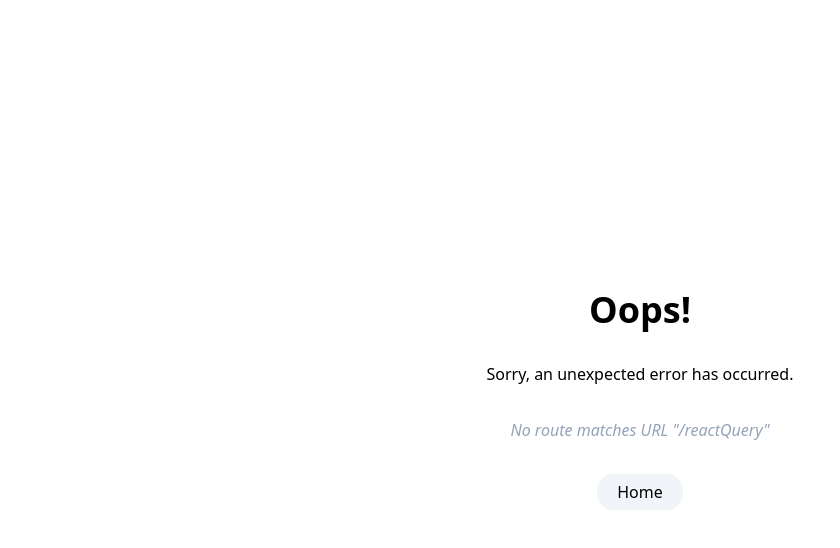
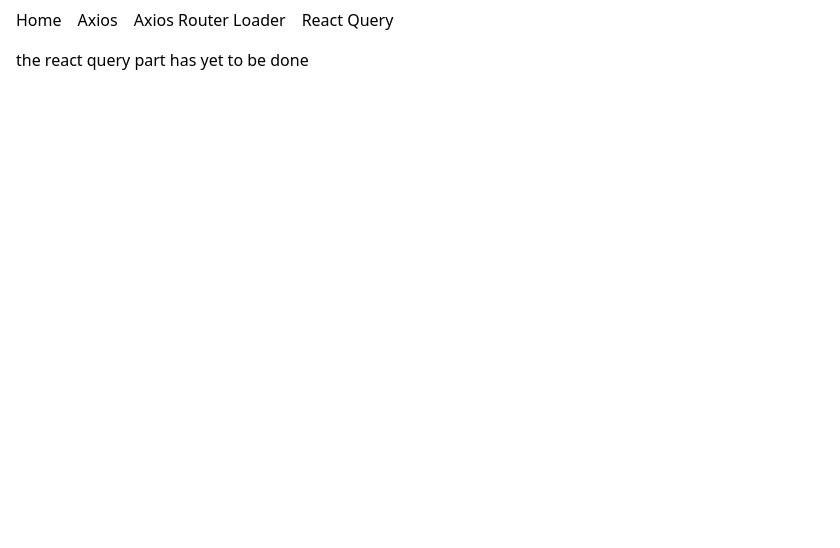
Before and after one commit to mturich/react-query, a React (Vite) app: page /reactQuery in a window 1280 px wide. Shown: the top 548 px of the page, without its empty margins (0-840 px from the left). Built offline with nearby package versions, Linux system fonts and the light colour scheme.

Commit message:
added router Loader and React Query to nav

```diff
--- a/src/App.tsx
+++ b/src/App.tsx
@@ -12,10 +12,12 @@ function App() {
       <div className="inline ">
         <ul className="flex gap-4 m-2 ml-4">
           <li className="hover:underline"><Link to={'/'} > Home</Link></li>
-          <li className="hover:underline" ><Link to={`axios`} >Axios</Link></li>
+          <li className="hover:underline" ><Link to={`/axios`} >Axios</Link></li>
+          <li className="hover:underline" ><Link to={`/axiosLoader`} >Axios Router Loader</Link></li>
           <li className="hover:underline"><Link to={'/reactQuery'} > React Query</Link></li>
         </ul>
       </div>
+
       <Outlet />
     </>
   )
--- a/src/components/Axios.tsx
+++ b/src/components/Axios.tsx
@@ -53,8 +53,8 @@ function Axios() {
 			{data && data.map(el => (
 				<div key={el.name} className='p-6 text-center shadow-lg bg-slate-100 rounded-xl'>
 					<p>{el.name}</p>
-					<p>{el.height}</p>
-					<p>{el.mass}</p>
+					<p className='text-sm font-thin'>height: {el.height}</p>
+					<p className='text-sm font-thin'>mass: {el.mass}</p>
 				</div>
 			))}
 
--- /dev/null
+++ b/src/components/AxiosRouterLoader.tsx
@@ -0,0 +1,14 @@
+
+
+
+export default function AxiosRouterLoader() {
+
+	return (
+
+		<div className="m-4 ">
+			the Router Loader part has yet to be done
+
+		</div>
+
+	)
+}
--- /dev/null
+++ b/src/components/Home.tsx
@@ -0,0 +1,17 @@
+
+
+
+export default function Home() {
+
+	return (
+
+		<div className="m-4 ">
+			This is a comparison btw.
+			<ul className="mx-8">
+				<li className="list-disc">fetching data the standard React way</li>
+				<li className="list-disc">react query</li>
+			</ul>
+		</div>
+
+	)
+}
--- a/src/components/Loading.tsx
+++ b/src/components/Loading.tsx
@@ -3,7 +3,13 @@ const Loading = () => {
 
 
 	return (
-		<div className='flex items-center h-full text-center'>Loading...</div>
+		<div className='flex items-center justify-center h-[90dvh]'>
+			<p>
+
+				Loading...
+			</p>
+
+		</div>
 	);
 }
 export default Loading
--- /dev/null
+++ b/src/components/ReactQuery.tsx
@@ -0,0 +1,14 @@
+
+
+
+export default function ReactQuery() {
+
+	return (
+
+		<div className="m-4 ">
+			the react query part has yet to be done
+
+		</div>
+
+	)
+}
--- a/src/main.tsx
+++ b/src/main.tsx
@@ -3,7 +3,9 @@ import * as ReactDOM from 'react-dom/client';
 import { RouterProvider, createBrowserRouter } from 'react-router-dom';
 import App from './App.tsx';
 import Axios from './components/Axios.tsx';
-import Loading from './components/Loading.tsx';
+import AxiosRouterLoader from './components/AxiosRouterLoader.tsx';
+import Home from './components/Home.tsx';
+import ReactQuery from './components/ReactQuery.tsx';
 import ErrorPage from './components/error-page.tsx';
 import './index.css';
 
@@ -14,13 +16,21 @@ const router = createBrowserRouter([
     errorElement: <ErrorPage />,
     children: [
       {
+        path: '/',
+        element: <Home />
+      },
+      {
         path: '/axios',
         element: <Axios />
       },
       {
-        path: '/axios',
-        loader: () => <Loading />,
-        element: <Axios />
+        path: '/axiosLoader',
+        loader: () => { return null },
+        element: <AxiosRouterLoader />
+      },
+      {
+        path: '/reactQuery',
+        element: <ReactQuery />
       },
     ]
   },
```
